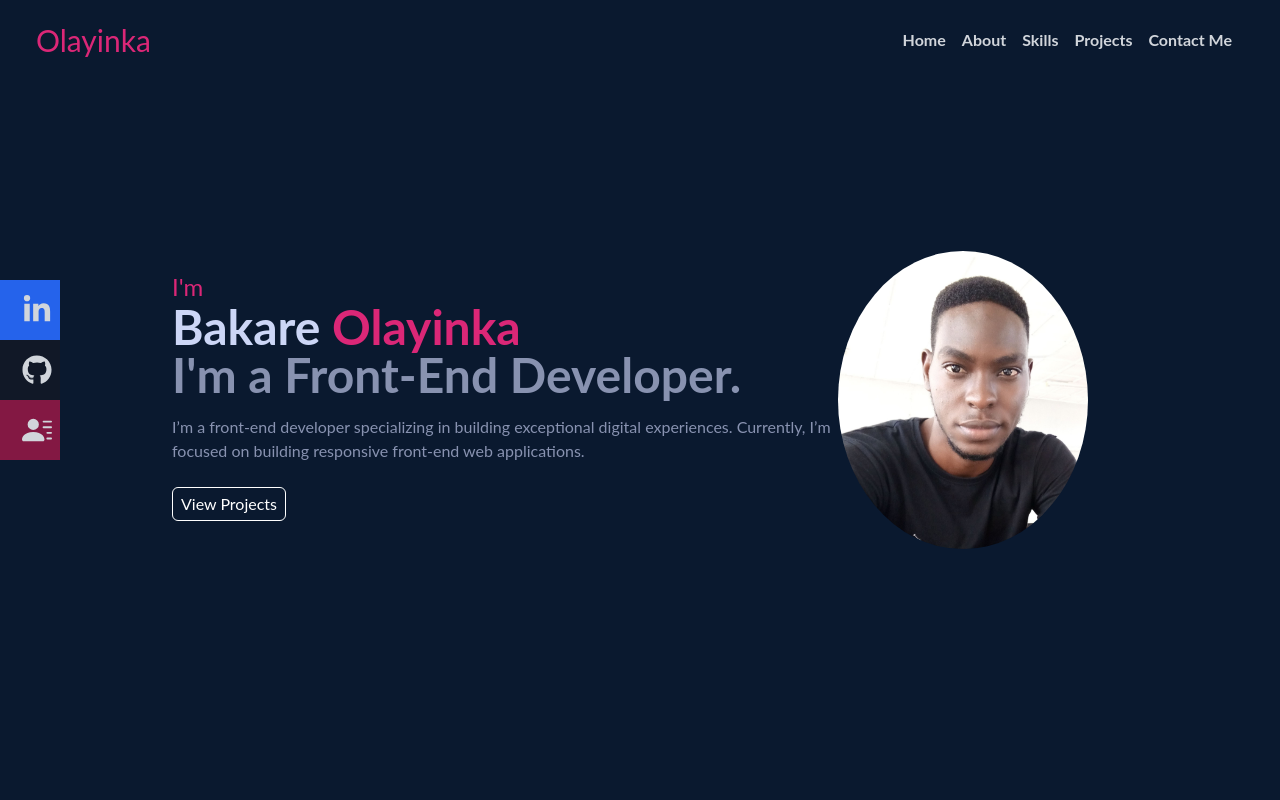
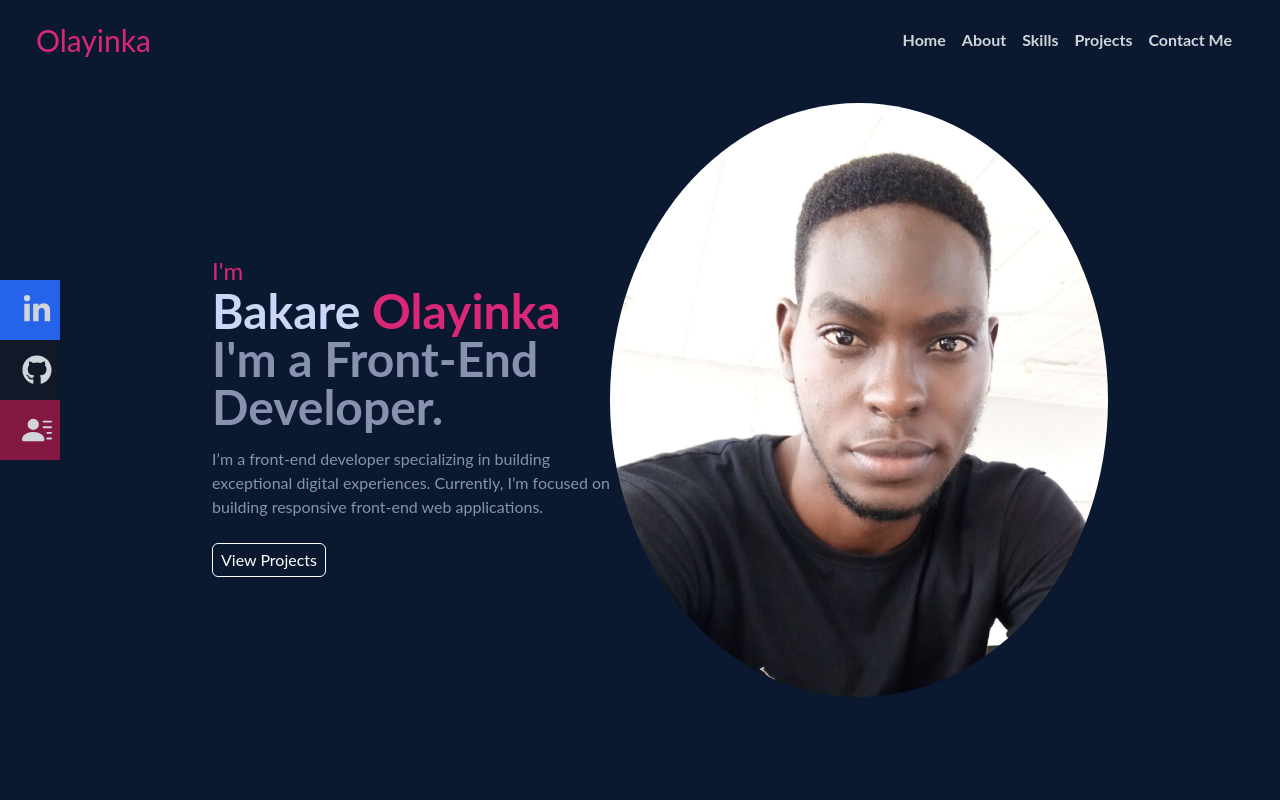
Before and after one commit to YhinkaDevOps/React-Portfolio, a React (Create React App) app: page / in a window 1280 px wide. Shown: the top 800 px of the page. Built offline with nearby package versions, Linux system fonts and the light colour scheme.

Commit message:
made adjustements to contact and installed emailjs

```diff
--- a/package.json
+++ b/package.json
@@ -3,6 +3,7 @@
   "version": "0.1.0",
   "private": true,
   "dependencies": {
+    "@emailjs/browser": "^3.7.0",
     "@testing-library/jest-dom": "^5.16.5",
     "@testing-library/react": "^13.3.0",
     "@testing-library/user-event": "^13.5.0",
@@ -40,6 +41,7 @@
   },
   "devDependencies": {
     "autoprefixer": "^10.4.8",
+    "flow-babel-webpack-plugin": "^1.1.1",
     "postcss": "^8.4.16",
     "tailwindcss": "^3.1.8"
   }
--- a/src/components/Contact.js
+++ b/src/components/Contact.js
@@ -1,10 +1,35 @@
-import React from 'react'
+import  React, { useState } from "react";
 import { BsGithub,BsLinkedin } from "react-icons/bs";
+import emailjs from '@emailjs/browser';
 
+const Result = () =>{
+  return (
+    <p className="result">Your message has been sucessfully sent!</p>
+  )
+}
 const Contact = () => {
+  const[result, setResult] = useState(false)
+ ;
+  const sendEmail = (e) => {
+    e.preventDefault();
+
+    emailjs.sendForm('service_jtwd3g8', 'template_aqon548', e.target, 'aShkbk3tf2laAsna0')
+      .then((result) => {
+          console.log(result.text);
+      }, (error) => {
+          console.log(error.text);
+      });
+      e.target.reset();
+      setResult(true)
+  };
+
+  setTimeout(()=>{
+      setResult(false)
+  },5000)
+
   return (
     <div name='contact' className= 'w-full h-screen bg-[#0a192f] flex justify-center items-center p-4'>
-        <form action="https://getform.io/f/f022ce8e-bab0-46c8-9d94-ce6170e5547c"  method="POST" className='flex flex-col max-w-[600px] w-full mt-16 '>
+        <form onSubmit={sendEmail} className='flex flex-col max-w-[600px] w-full mt-12 '>
             <div className='mt-5 sm:text-center text-left' >
               <p className='text-4xl font-bold inline border-b-4 border-pink-600 text-gray-300 '>Contact Me</p>
             </div>
@@ -14,10 +39,14 @@ const Contact = () => {
               <a className='social_icon' href="https://github.com/YhinkaDevOps" target={"_blank"}><BsGithub color='white' size={20}/></a>
               <a className='social_icon' href="https://www.linkedin.com/in/olayinka-bakare-0a253815a/" target={"_blank"}><BsLinkedin color='white' size={20}/></a>
             </div>
-           <input className='bg-[#ccd6f6] p-2  ' type="text" placeholder='Name' name='name'  />
-           <input className='my-2 p-2 bg-[#ccd6f6]' type="email" placeholder='Email' name='email'  />
-           <textarea className='bg-[#ccd6f6] p-2' name="message" rows="9" placeholder='Message'></textarea>
-           <button className='text-white border-2  hover:bg-pink-600 hover:border-pink-600 px-10 py-2 my-2 mt-4 mx-auto flex items-center'>Submit</button>
+           <input className='bg-[#ccd6f6] my-2 p-2  ' type="text" placeholder='Name' name='name' required  />
+           <input className="bg-[#ccd6f6] p-2 " type="text" name="subject" id="" placeholder='Subject'/>
+           <input className='my-2 p-2 bg-[#ccd6f6]' type="email" placeholder='Email' name='email' required  />
+           <textarea className='bg-[#ccd6f6] p-2' name="message" rows="8" placeholder='Message'required></textarea>
+           <button type="submit" className='text-white border-2  hover:bg-pink-600 hover:border-pink-600 px-10 py-1 my-2 mt-2 mx-auto flex items-center'>Submit</button>
+           <div className="mx-auto text-pink-600">
+              {result ? <Result/> : null}
+           </div>
         </form>
 
     </div>
--- a/src/components/Home.js
+++ b/src/components/Home.js
@@ -6,13 +6,13 @@ const Home = () => {
   return (
     <div name='home' className='bg-[#0a192f] w-full h-screen'>
       {/* Container */}
-      <div className='max-w-[1000px] mx-auto px-8 flex flex-col justify-center h-full'>
-         <div className='homebio-container  '>
+      <div className='max-w-[1000px] mx-auto px-8 flex flex-col-reverse h-full md:flex-row items-center '>
+        <div className='homebio-container flex flex-col md:mt-10 mx-auto md:w-3/5 md:ml-10 '>
             <p className='text-pink-600 text-2xl'>I'm</p>
-              <h1 className='text-4xl md:text-5xl font-bold text-[#ccd6f6]'>
+            <h1 className='text-3xl sm:text-4xl md:text-5xl font-bold text-[#ccd6f6] '>
                 Bakare <span className='name_span'>Olayinka</span>
             </h1>
-              <h2 className='text-4xl md:text-5xl font-bold text-[#8892b0]'>
+            <h2 className='text-3xl sm:text-4xl md:text-5xl font-bold text-[#8892b0]'>
                 I'm a Front-End Developer.
             </h2>
             <p className='text-[#8892b0] py-4 max-w-[700px]'>
@@ -28,8 +28,8 @@ const Home = () => {
             </button>
           </div>
         </div>
-          <div className='home-img'>
-            <img src={Yinkaimg} alt="" />
+          <div className='home-img w-3/4 '>
+            <img  src={Yinkaimg} alt="" />
           </div>
        </div>
 
--- a/src/index.css
+++ b/src/index.css
@@ -46,19 +46,15 @@ input, textarea{
   opacity: 0.5;
 }
 
-.homebio-container{
-  position: relative;
-}
+
 
 .home-img{
-  width: 250px;
-  position: absolute;
+
+  /* position: absolute;
   right:0;
   margin-right: 15%;
-margin-left: auto;
+  margin-left: auto; */
 }
-
-
 
 .home-img img{
   border-radius: 50%;
```
Also changed, not shown: 1 other file (tests, documents, lock files or other folders). Lines whose indentation alone changed are shown as unchanged.
